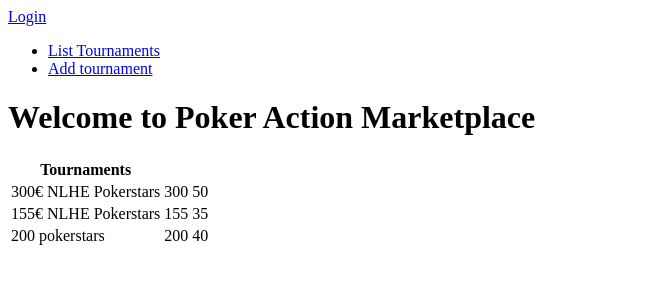
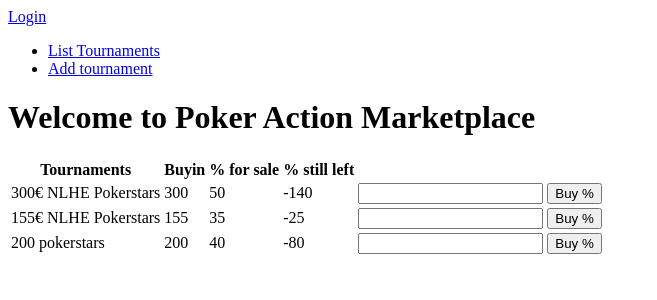
Before and after one commit to jaanan/Poker-Action-Marketplace, a Flask app: page /tournaments/ in a window 1280 px wide. Shown: the top 300 px of the page, without its empty margins (0-657 px from the left). Run offline with Flask 2, Linux system fonts and the light colour scheme; data comes from the database, SQL or seed files in the repository; both versions use the stored data as it was after the commit.

Commit message:
Turnauksista voi ostaa pinnoja nyt

```diff
--- a/application/templates/tournaments/list.html
+++ b/application/templates/tournaments/list.html
@@ -4,11 +4,19 @@
 <h1>Welcome to Poker Action Marketplace</h1>
 <table>
   <th>Tournaments</th>
+  <th>Buyin</th>
+  <th>% for sale</th>
+  <th>% still left</th>
   {% for tournament in tournaments %}
   <tr>
     <td>{{ tournament.tournament }}</td>
     <td>{{ tournament.buyIn }}</td>
     <td>{{ tournament.pctToBeSold }}</td>
+    <td>{{ tournament.pctLeft }}</td>
+    <td><form method="POST", action="{{ url_for('tournaments_buy_percentage', tournament_id = tournament.id) }}">
+      <input name="text">
+      <input type="submit", value='Buy %'>
+    </form></td>
   </tr>
 {% endfor %}
 </table>
--- a/application/templates/tournaments/new.html
+++ b/application/templates/tournaments/new.html
@@ -19,6 +19,10 @@
         <td>{{ form.pctToBeSold.label }}</td>
         <td>{{ form.pctToBeSold }}</td>
       </tr>
+<!--       <tr>
+        <td>{{ form.pctLeft.label }}</td>
+        <td>{{ form.pctLeft }}</td>
+      </tr> -->
     <tr>
       <td colspan="2">
         <input type="submit" value="Add a new tournament to the marketplace" />
--- a/application/tournamentPackages/forms.py
+++ b/application/tournamentPackages/forms.py
@@ -5,6 +5,7 @@ class TournamentPackageForm(FlaskForm):
     tournament = StringField('Tournament name')
     buyIn = IntegerField('BuyIn')
     pctToBeSold = IntegerField('pctToBeSold')
+    pctLeft = IntegerField('pctLeft')
 
     class Meta:
         csrf = False
--- a/application/tournamentPackages/models.py
+++ b/application/tournamentPackages/models.py
@@ -5,6 +5,7 @@ class TournamentPackage(db.Model):
     tournament = db.Column(db.String(144), nullable=False)
     buyIn = db.Column(db.Integer, nullable=False)
     pctToBeSold = db.Column(db.Integer, nullable=False)
+    pctLeft = db.Column(db.Integer, nullable=False)
     #account_id = db.Column(db.Integer, db.ForeignKey('account.id'), nullable=False)
 
     date_created = db.Column(db.DateTime, default= db.func.current_timestamp())
@@ -14,3 +15,4 @@ class TournamentPackage(db.Model):
         self.tournament = tournament
         self.buyIn = buyIn
         self.pctToBeSold = pctToBeSold
+        self.pctLeft = pctToBeSold
--- a/application/tournamentPackages/views.py
+++ b/application/tournamentPackages/views.py
@@ -16,6 +16,7 @@ def tournaments_form():
 def tournaments_create():
     form = TournamentPackageForm(request.form)
     t = TournamentPackage(form.tournament.data, form.buyIn.data, form.pctToBeSold.data)
+    t.pctLeft = form.pctToBeSold.data
 
     #t.account_id = current_user.id
 
@@ -23,3 +24,14 @@ def tournaments_create():
     db.session().commit()
 
     return redirect(url_for("tournaments_index"))
+
+@app.route('/tournaments/<tournament_id>', methods=["POST"])
+def tournaments_buy_percentage(tournament_id):
+    t = TournamentPackage.query.get(tournament_id)
+
+    percentage = int(request.form['text'])
+
+    t.pctLeft = t.pctLeft - percentage
+    db.session.commit()
+
+    return redirect(url_for('tournaments_index'))
```
Also changed, not shown: application/tournaments.db.
